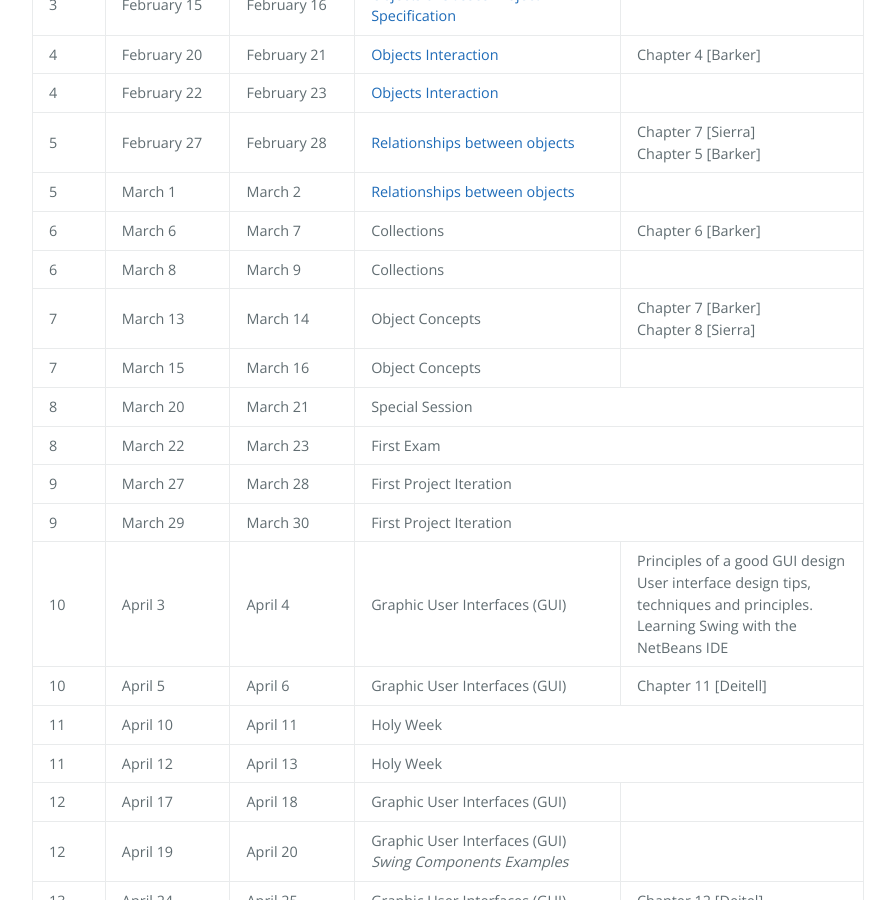
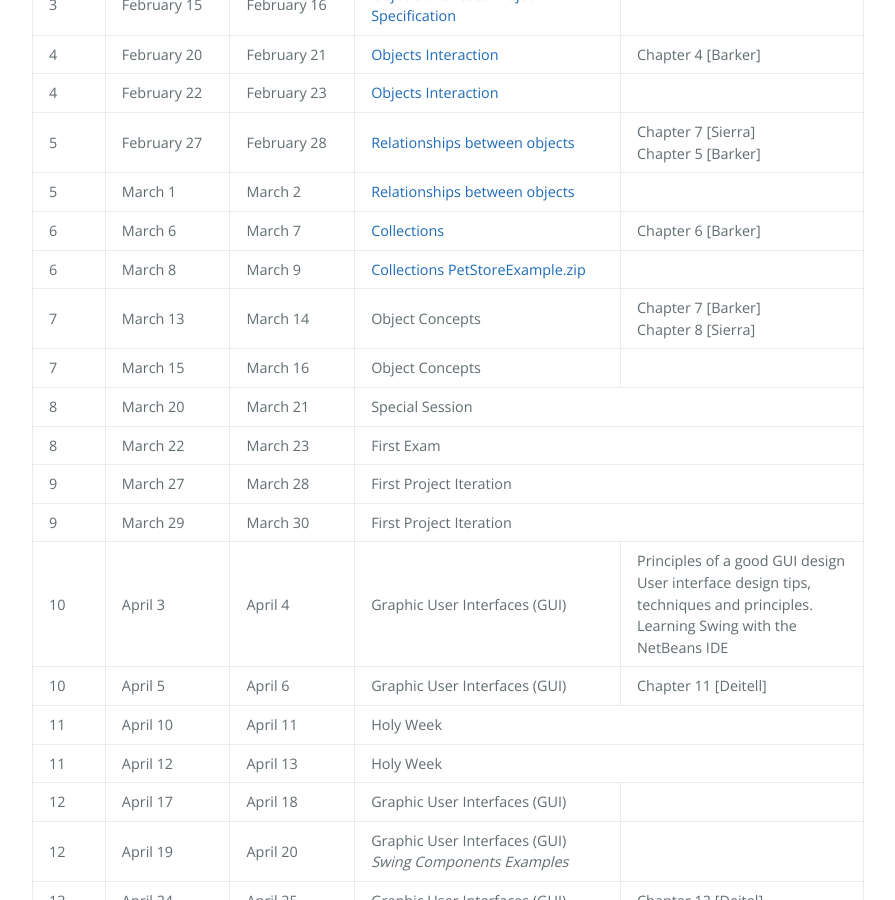
Before and after one commit to oopunal/oopunal.github.io, a Jekyll site: the page built from _posts/2017-01-7-syllabus.markdown, in a window 1280 px wide and 900 px high, scrolled down 780 px. Shown: the whole window, without its empty margins (192-1087 px from the left). Built offline with Jekyll 4.4.1, drawn with Linux system fonts in a browser that asks for light colours.

Commit message:
Added collection’s slides. Added pet store example

```diff
--- a/_posts/2017-01-7-syllabus.markdown
+++ b/_posts/2017-01-7-syllabus.markdown
@@ -92,14 +92,16 @@ categories: main
 <td>6</td>
 <td>March 6</td>
 <td>March 7</td>
-<td>Collections</td>
+<td><a target="_blank" href="https://drive.google.com/open?id=0B6uYBzkBeRiabTQzYjViZlY2WEk">Collections</a></td>
 <td>Chapter 6 [Barker]</td>
 </tr>
 <tr>
 <td>6</td>
 <td>March 8</td>
 <td>March 9</td>
-<td>Collections</td>
+<td><a target="_blank" href="https://drive.google.com/open?id=0B6uYBzkBeRiaVWx0ZWRuZjV5Nk0">Collections</a>
+<a href="https://drive.google.com/open?id=0B6uYBzkBeRiac3EwN0lrdVFaejQ">PetStoreExample.zip</a>
+</td>
 <td></td>
 </tr>
 <tr>
```
